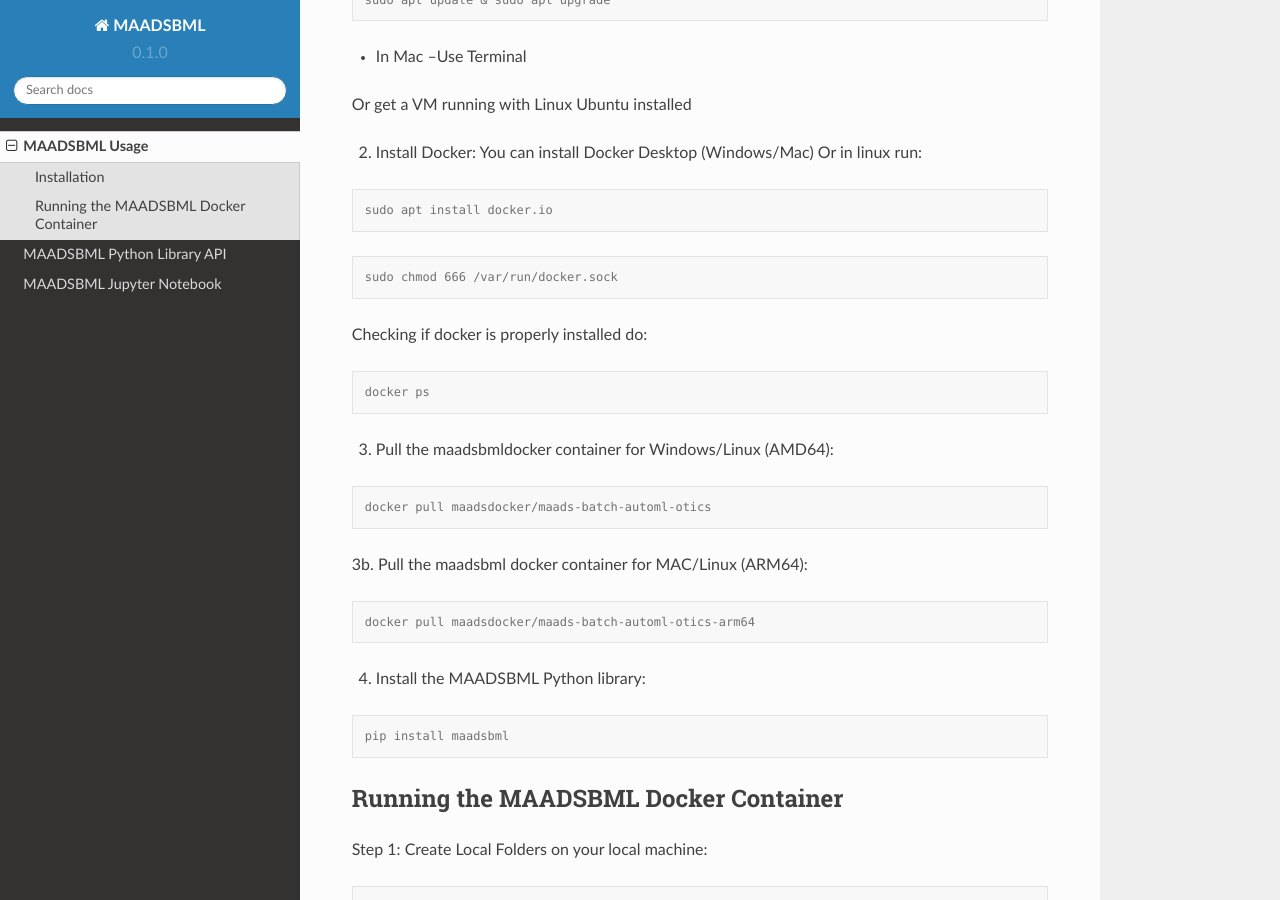
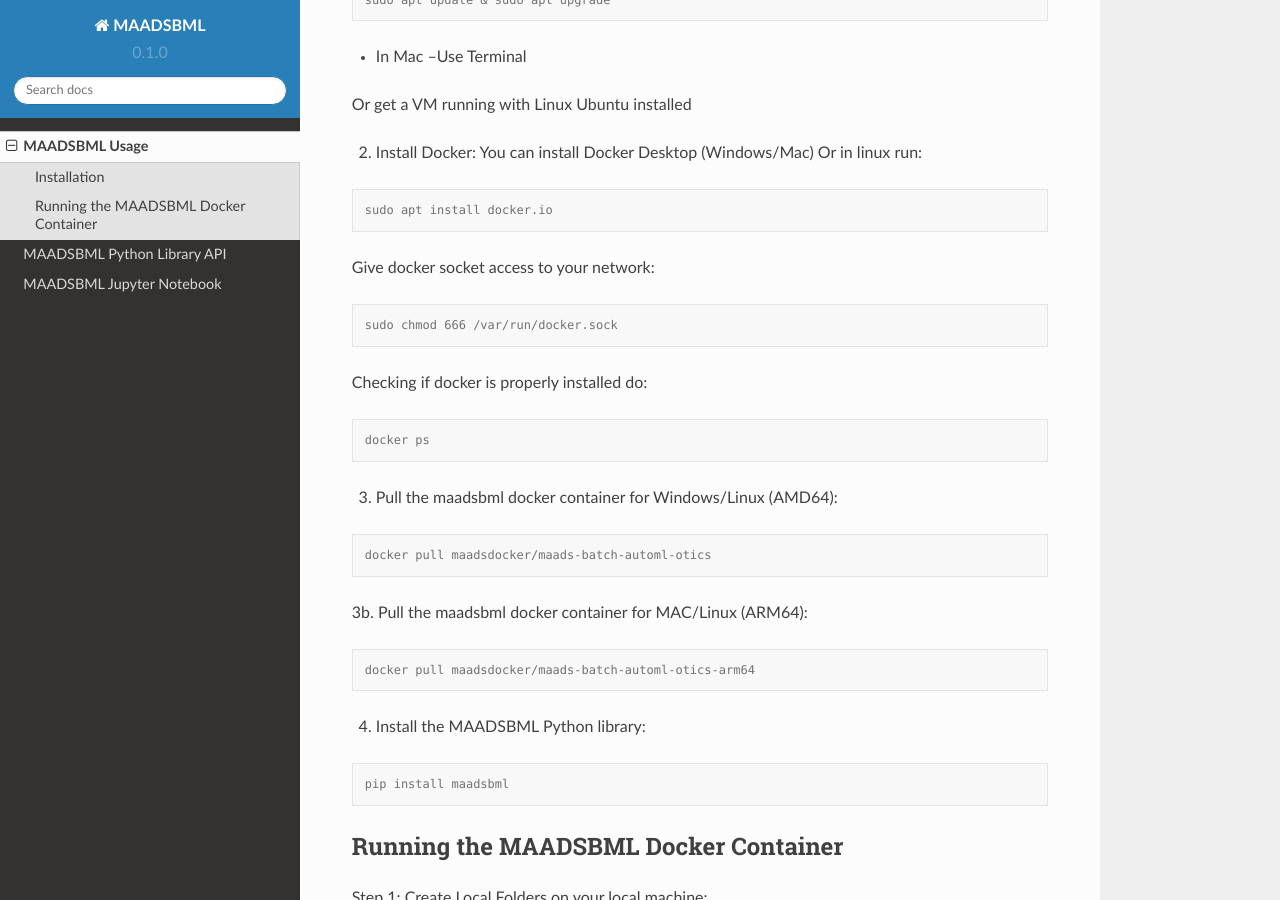
Before and after one commit to smaurice101/maadsbml, a Sphinx documentation site: the page built from docs/source/usage.rst, in a window 1280 px wide and 900 px high, scrolled down 568 px. Built offline with Sphinx 7.4.7 and the Read the Docs theme 2.0.0, drawn with Linux system fonts in a browser that asks for light colours.

Commit message:
Update usage.rst

```diff
--- a/docs/source/usage.rst
+++ b/docs/source/usage.rst
@@ -34,6 +34,8 @@
 
    sudo apt install docker.io
 
+Give docker socket access to your network:
+
 .. code-block:: console
 
    sudo chmod 666 /var/run/docker.sock
@@ -44,7 +46,7 @@
 
    docker ps
 
-3. Pull the maadsbmldocker container for Windows/Linux (AMD64):
+3. Pull the maadsbml docker container for Windows/Linux (AMD64):
 
 .. code-block:: console
 
```
